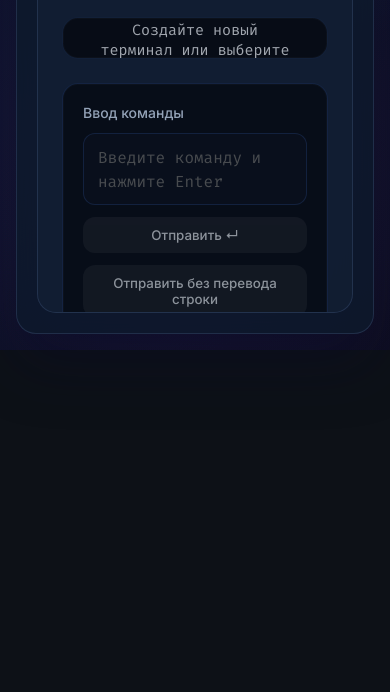
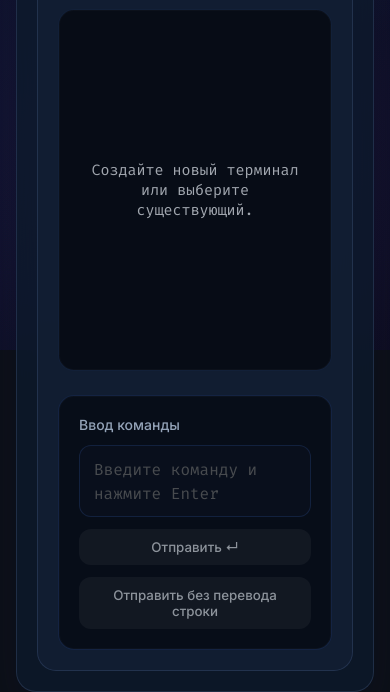
Before and after one commit to FUJAKEY/filemanager, a website: page terminal/index.html in a window 390 px wide. Shown: the part 494-1186 px from the top of the page. Before the commit the page ends 844 px from the top, so only its background shows below. Drawn offline with Linux system fonts and the light colour scheme; no server answers.

Commit message:
Fix mobile terminal layout overflow

```diff
--- a/terminal/style.css
+++ b/terminal/style.css
@@ -32,7 +32,8 @@ body {
 
 body {
   position: relative;
-  overflow: hidden;
+  overflow-x: hidden;
+  overflow-y: auto;
   -webkit-text-size-adjust: 100%;
   display: flex;
   justify-content: center;
@@ -504,16 +505,46 @@ button:disabled {
 @media (max-width: 640px) {
   body {
     padding: 16px;
+    display: block;
+    min-height: 100dvh;
   }
 
   .console-shell {
     padding: 20px;
+    max-height: none;
+    height: auto;
+    overflow: visible;
+  }
+
+  .console-layout {
+    display: flex;
+    flex-direction: column;
+    gap: 20px;
+    height: auto;
   }
 
   .console-header {
     flex-direction: column;
     align-items: flex-start;
     gap: 16px;
+  }
+
+  .terminal-sidebar {
+    max-height: none;
+    height: auto;
+  }
+
+  .terminal-list {
+    max-height: none;
+  }
+
+  .terminal-panel {
+    padding: 20px;
+    overflow: visible;
+  }
+
+  .output-wrapper {
+    min-height: 200px;
   }
 
   .header-actions {
```
